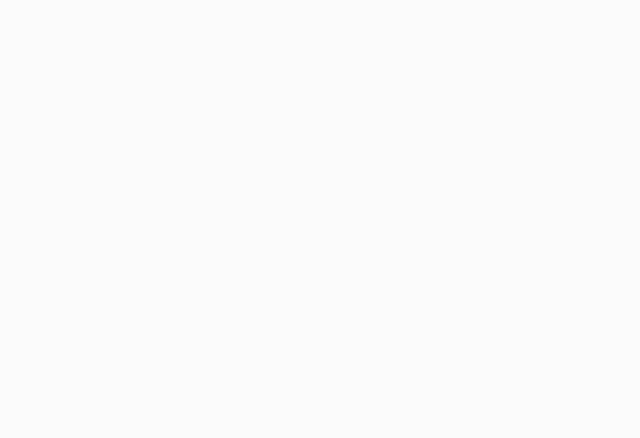
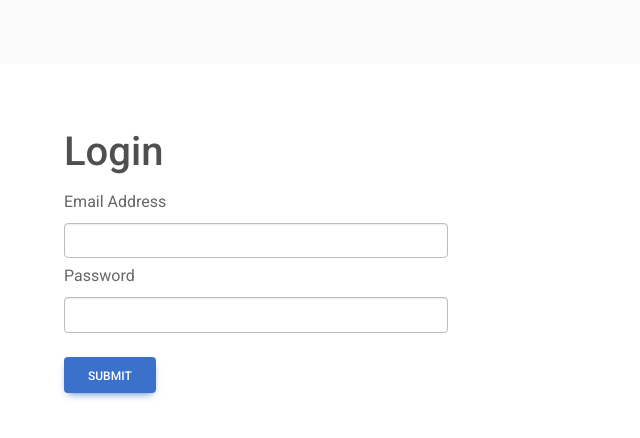
Before and after one commit to 24rgraham/connect-ed, a React (Create React App) app: page / in a window 1280 px wide. Shown: the top 438 px of the page, without its empty margins (0-640 px from the left). Built offline with nearby package versions, Linux system fonts and the light colour scheme.

Commit message:
login working now

```diff
--- a/package.json
+++ b/package.json
@@ -1,6 +1,6 @@
 {
   "name": "connect-ed",
-  "homepage": "/connect-ed",
+  "homepage": "/connect-ed/mypage",
   "version": "0.1.0",
   "private": true,
   "dependencies": {
--- a/src/App.js
+++ b/src/App.js
@@ -53,11 +53,18 @@ function App() {
 
   return (
     <div>
+    {isLoggedIn?(
       <Router basename="/connect-ed">
         <Headerbootstrap />
         <Main userId={userId}
         token={token}/>
-      </Router>
+        </Router>
+        ):(
+          <Router>
+            <Login isLoggedIn={isLoggedIn}
+            handleLoginSubmit={handleLoginSubmit}/>
+          </Router>
+          )}
     </div>
   );
 }
--- a/src/utils/API.js
+++ b/src/utils/API.js
@@ -3,6 +3,8 @@ const URL_PREFIX = "http://localhost:3001";
 
 const API = {
   // user routes
+
+  //login
   login: (userObj) => {
     return fetch(`${URL_PREFIX}/api/users/login`, {
       method: "POST",
@@ -12,6 +14,8 @@ const API = {
       },
     }).then((res) => res.json());
   },
+
+  //signup
   signup: (userObj) => {
     return fetch(`${URL_PREFIX}/api/users`, {
       method: "POST",
@@ -21,6 +25,8 @@ const API = {
       },
     }).then((res) => res.json());
   },
+
+
   getUserFromToken: (token) => {
     return fetch(`${URL_PREFIX}/api/users/getuserfromtoken`, {
       method: "GET",
```
